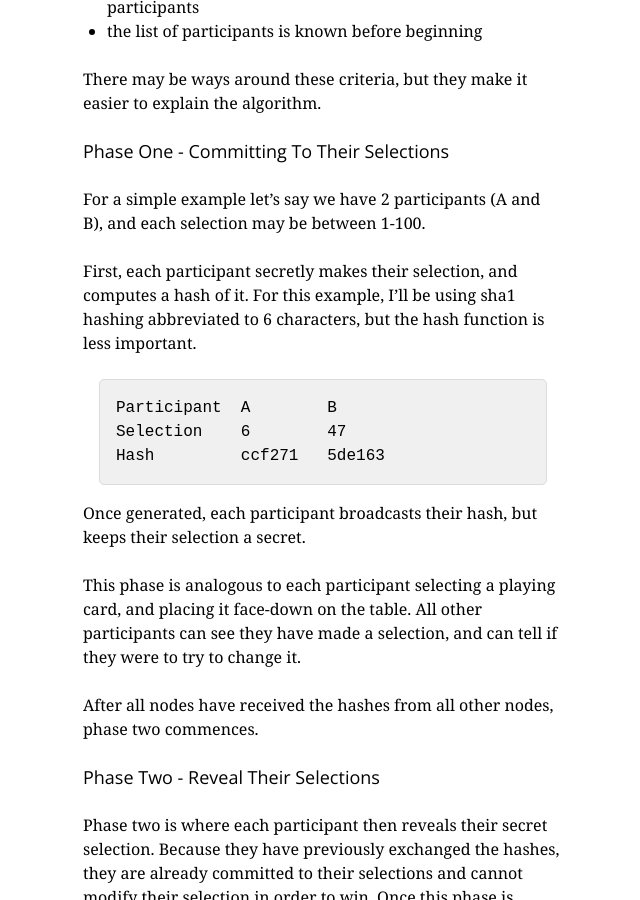
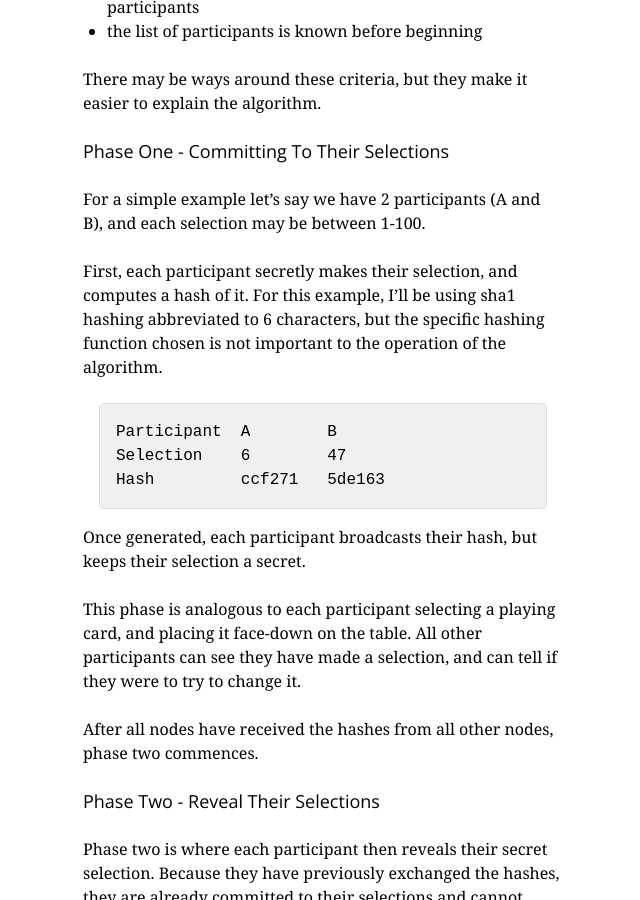
Before and after one commit to paulbellamy/paulbellamy.github.com, a Jekyll site: the page built from _posts/2017-02-19-a-distributed-trustless-coin-flip-algorithm.markdown, in a window 1280 px wide and 900 px high, scrolled down 1325 px. Shown: the whole window, without its empty margins (251-891 px from the left). Built offline with Jekyll 4.4.1, drawn with Linux system fonts in a browser that asks for light colours; a script that is not in the unit is left out.

Commit message:
Editing feedback on coin-flip

````diff
--- a/_posts/2017-02-19-a-distributed-trustless-coin-flip-algorithm.markdown
+++ b/_posts/2017-02-19-a-distributed-trustless-coin-flip-algorithm.markdown
@@ -61,7 +61,8 @@ selection may be between 1-100.
 
 First, each participant secretly makes their selection, and computes a
 hash of it. For this example, I'll be using sha1 hashing abbreviated
-to 6 characters, but the hash function is less important.
+to 6 characters, but the specific hashing function chosen is not
+important to the operation of the algorithm.
 
 ```
 Participant  A        B
````
